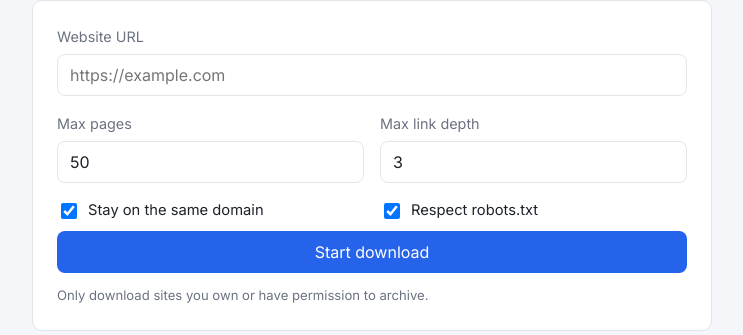
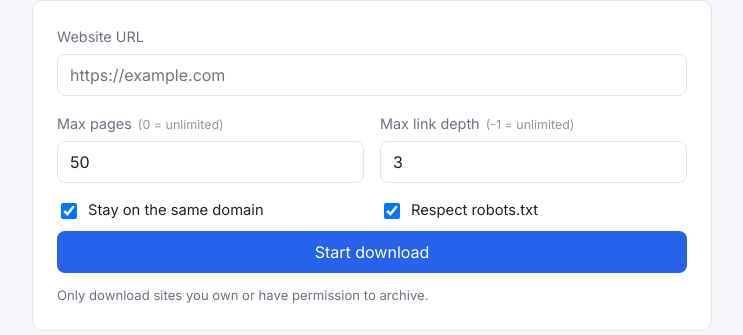
Before and after one commit to xibalba302/WebDownloader, a Flask app: page / in a window 1280 px wide. Shown: the part 152-487 px from the top of the page, without its empty margins (268-1011 px from the left). Run offline with Flask 3, Linux system fonts and the light colour scheme.

Commit message:
Allow unlimited max pages and crawl depth
Max pages accepts 0 and max depth accepts -1 to mean "no limit" so a
crawl only stops when it runs out of same-domain pages to find (or is
cancelled), instead of hitting a fixed server-side cap. Updated the UI
with inline hints explaining the sentinel values.

Co-Authored-By: Claude Sonnet 5 <noreply@anthropic.com>
Claude-Session: https://claude.ai/code/session_01Gy3ymFfNkAJFK7tXDrZVA3

```diff
--- a/app.py
+++ b/app.py
@@ -17,20 +17,27 @@ BASE_DIR = os.path.dirname(os.path.abspath(__file__))
 JOBS_DIR = os.path.join(BASE_DIR, "jobs")
 os.makedirs(JOBS_DIR, exist_ok=True)
 
-MAX_PAGES_CAP = 500
-MAX_DEPTH_CAP = 8
-
 app = Flask(__name__)
 JOBS: dict[str, DownloadJob] = {}
 JOBS_LOCK = threading.Lock()
 
 
-def _clamp(value, low, high, default):
+def _parse_pages(value, default=50):
+    """0 (or blank/negative) means unlimited pages."""
     try:
         value = int(value)
     except (TypeError, ValueError):
         return default
-    return max(low, min(high, value))
+    return max(0, value)
+
+
+def _parse_depth(value, default=3):
+    """A negative value means unlimited depth."""
+    try:
+        value = int(value)
+    except (TypeError, ValueError):
+        return default
+    return value if value >= 0 else -1
 
 
 @app.route("/")
@@ -51,8 +58,8 @@ def start_job():
     if not parts.netloc:
         return jsonify({"error": "That doesn't look like a valid URL."}), 400
 
-    max_pages = _clamp(data.get("max_pages"), 1, MAX_PAGES_CAP, 50)
-    max_depth = _clamp(data.get("max_depth"), 0, MAX_DEPTH_CAP, 3)
+    max_pages = _parse_pages(data.get("max_pages"))
+    max_depth = _parse_depth(data.get("max_depth"))
     same_domain_only = str(data.get("same_domain_only", "true")).lower() not in ("false", "0", "no")
     respect_robots = str(data.get("respect_robots", "true")).lower() not in ("false", "0", "no")
 
--- a/static/css/style.css
+++ b/static/css/style.css
@@ -73,11 +73,20 @@ h1 {
   display: block;
   margin-bottom: 16px;
 }
-.field span {
+.field > span {
   display: block;
   font-size: 0.9rem;
   color: var(--muted);
   margin-bottom: 6px;
+}
+.field-label {
+  display: flex !important;
+  align-items: baseline;
+  gap: 6px;
+}
+.field-label small {
+  font-size: 0.78rem;
+  opacity: 0.75;
 }
 .field input[type="text"],
 .field input[type="number"] {
--- a/static/js/app.js
+++ b/static/js/app.js
@@ -4,7 +4,9 @@ const I18N = {
     subtitle: "Download a full website and browse it offline — all links, images, styles and fonts rewritten to work without internet.",
     labelUrl: "Website URL",
     labelMaxPages: "Max pages",
+    hintPages: "(0 = unlimited)",
     labelMaxDepth: "Max link depth",
+    hintDepth: "(-1 = unlimited)",
     labelSameDomain: "Stay on the same domain",
     labelRobots: "Respect robots.txt",
     startBtn: "Start download",
@@ -25,7 +27,9 @@ const I18N = {
     subtitle: "نزّل موقعاً كاملاً وتصفّحه دون اتصال بالإنترنت — تتم إعادة كتابة كل الروابط والصور والأنماط والخطوط لتعمل بلا اتصال.",
     labelUrl: "رابط الموقع",
     labelMaxPages: "الحد الأقصى للصفحات",
+    hintPages: "(0 = بلا حدود)",
     labelMaxDepth: "أقصى عمق للروابط",
+    hintDepth: "(-1 = بلا حدود)",
     labelSameDomain: "الالتزام بنفس النطاق",
     labelRobots: "احترام ملف robots.txt",
     startBtn: "بدء التنزيل",
--- a/templates/index.html
+++ b/templates/index.html
@@ -28,12 +28,18 @@
 
       <div class="grid-2">
         <label class="field">
-          <span data-i18n="labelMaxPages">Max pages</span>
-          <input id="max_pages" name="max_pages" type="number" min="1" max="500" value="50">
+          <span class="field-label">
+            <span data-i18n="labelMaxPages">Max pages</span>
+            <small data-i18n="hintPages">(0 = unlimited)</small>
+          </span>
+          <input id="max_pages" name="max_pages" type="number" min="0" value="50">
         </label>
         <label class="field">
-          <span data-i18n="labelMaxDepth">Max link depth</span>
-          <input id="max_depth" name="max_depth" type="number" min="0" max="8" value="3">
+          <span class="field-label">
+            <span data-i18n="labelMaxDepth">Max link depth</span>
+            <small data-i18n="hintDepth">(-1 = unlimited)</small>
+          </span>
+          <input id="max_depth" name="max_depth" type="number" min="-1" value="3">
         </label>
       </div>
 
--- a/webdownloader/scraper.py
+++ b/webdownloader/scraper.py
@@ -85,8 +85,8 @@ class DownloadJob:
     id: str
     start_url: str
     output_dir: str
-    max_pages: int
-    max_depth: int
+    max_pages: int  # <= 0 means unlimited
+    max_depth: int  # < 0 means unlimited
     same_domain_only: bool
     respect_robots: bool
     status: str = "queued"  # queued -> running -> completed | error | cancelled
@@ -158,7 +158,7 @@ class SiteDownloader:
         self.queued_pages.add(normalize_url(job.start_url))
 
         try:
-            while queue and job.pages_done < job.max_pages:
+            while queue and (job.max_pages <= 0 or job.pages_done < job.max_pages):
                 if job._stop_requested:
                     job.status = "cancelled"
                     job.log_line("Cancelled by user.")
@@ -181,13 +181,15 @@ class SiteDownloader:
                     continue
 
                 job.pages_done += 1
+                depth_ok_unlimited = job.max_depth < 0
+                pages_ok_unlimited = job.max_pages <= 0
                 for link, link_depth in new_links:
                     lnorm = normalize_url(link)
                     if (
                         lnorm not in self.visited_pages
                         and lnorm not in self.queued_pages
-                        and link_depth <= job.max_depth
-                        and len(self.queued_pages) < job.max_pages * 4
+                        and (depth_ok_unlimited or link_depth <= job.max_depth)
+                        and (pages_ok_unlimited or len(self.queued_pages) < job.max_pages * 4)
                     ):
                         self.queued_pages.add(lnorm)
                         queue.append((link, link_depth))
```
Also changed, not shown: README.md.
